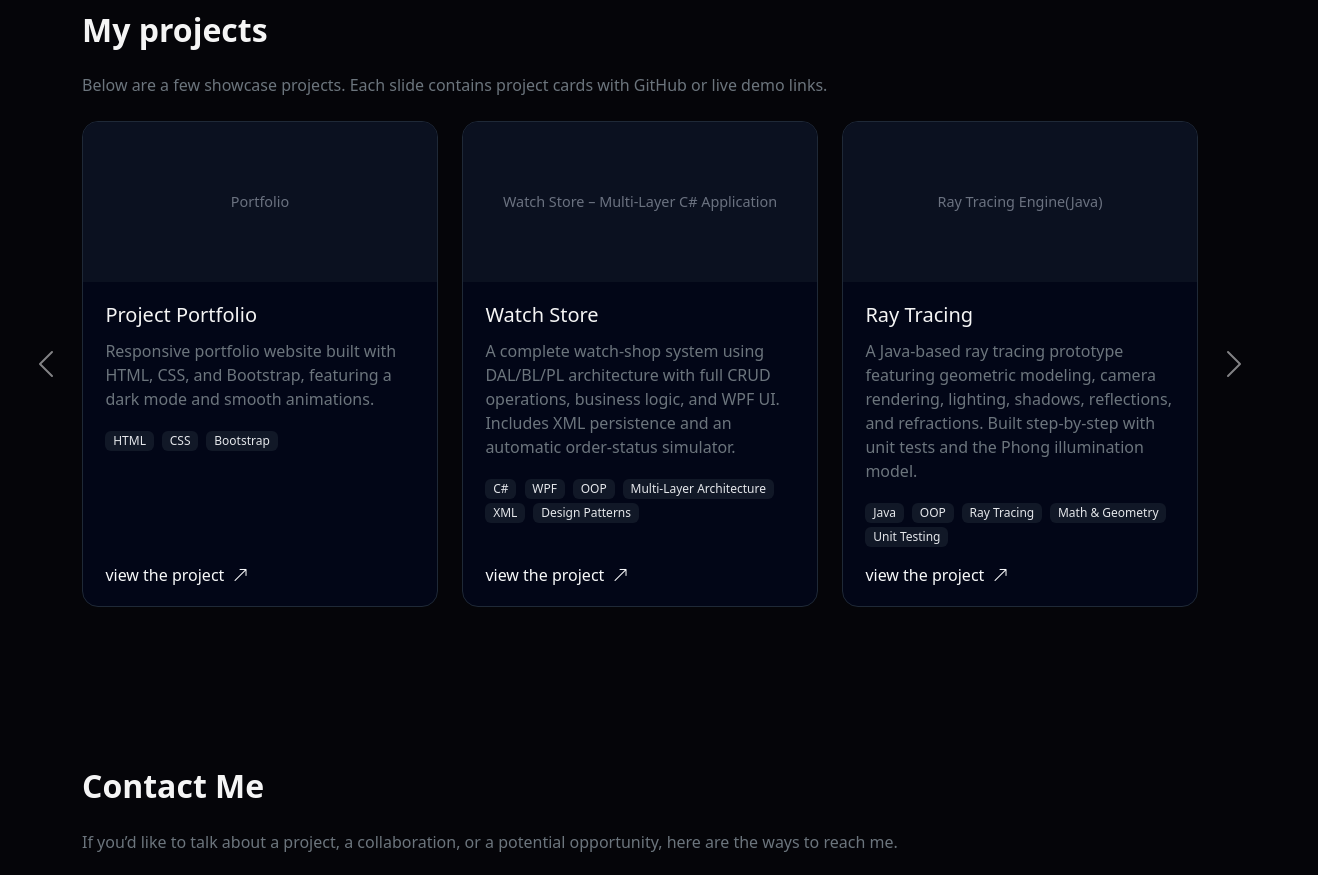
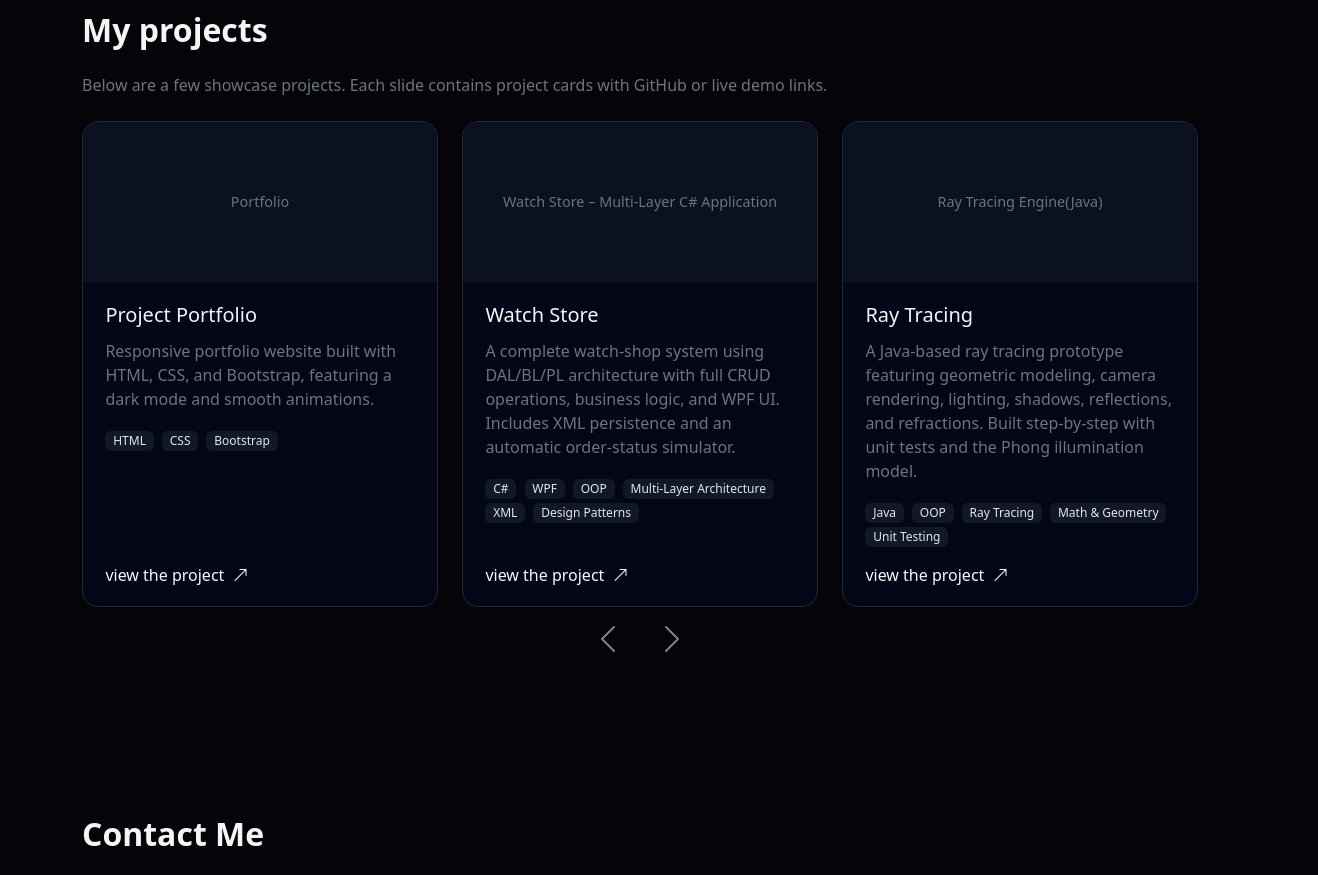
Before and after one commit to Shimoncohen2001/Portfolio, a plain HTML site: page index.html in a window 1280 px wide. Shown: the part 1240-2115 px from the top of the page, 1318 px wide, since content can reach past the window. Drawn offline with nearby package versions, Linux system fonts and the light colour scheme.

Commit message:
prev&next button down

```diff
--- a/assets/css/style.css
+++ b/assets/css/style.css
@@ -174,12 +174,7 @@
       font-weight: 400;
     }
    /* arrows of the carroussel */
-   .carousel-control-prev{
-    left: -120px;
-   }
-   .carousel-control-next{
-    right: -120px;
-   }
+
     /* Contact */
     .contact-card {
       background: #020617;
@@ -225,3 +220,48 @@
 #projectsCarousel .carousel-inner {
   overflow: visible;
 }
+/* --- Placer les flèches du carousel EN BAS --- */
+
+/* On réserve un espace sous le carousel */
+#projectsCarousel {
+  padding-bottom: 3rem;   /* important */
+  position: relative;     /* indispensable */
+}
+
+/* Positionner les flèches en bas */
+#projectsCarousel .carousel-control-prev,
+#projectsCarousel .carousel-control-next {
+  bottom: 0;          /* en bas */
+  top: auto;          /* on annule le top */
+  width: auto;
+  height: auto;
+}
+
+/* Flèche gauche → centrée vers la gauche */
+#projectsCarousel .carousel-control-prev {
+  left: 50%;
+  transform: translateX(-3rem);
+}
+
+/* Flèche droite → centrée vers la droite */
+#projectsCarousel .carousel-control-next {
+  right: 50%;
+  transform: translateX(3rem);
+}
+
+/* Icônes plus compactes (optionnel) */
+#projectsCarousel .carousel-control-prev-icon,
+#projectsCarousel .carousel-control-next-icon {
+  width: 2rem;
+  height: 2rem;
+}
+
+/* Version mobile : rapprocher les flèches */
+@media (max-width: 576px) {
+  #projectsCarousel .carousel-control-prev {
+    transform: translateX(-2rem);
+  }
+  #projectsCarousel .carousel-control-next {
+    transform: translateX(2rem);
+  }
+}
```
Also changed, not shown: index.html (line endings or trailing spaces).
